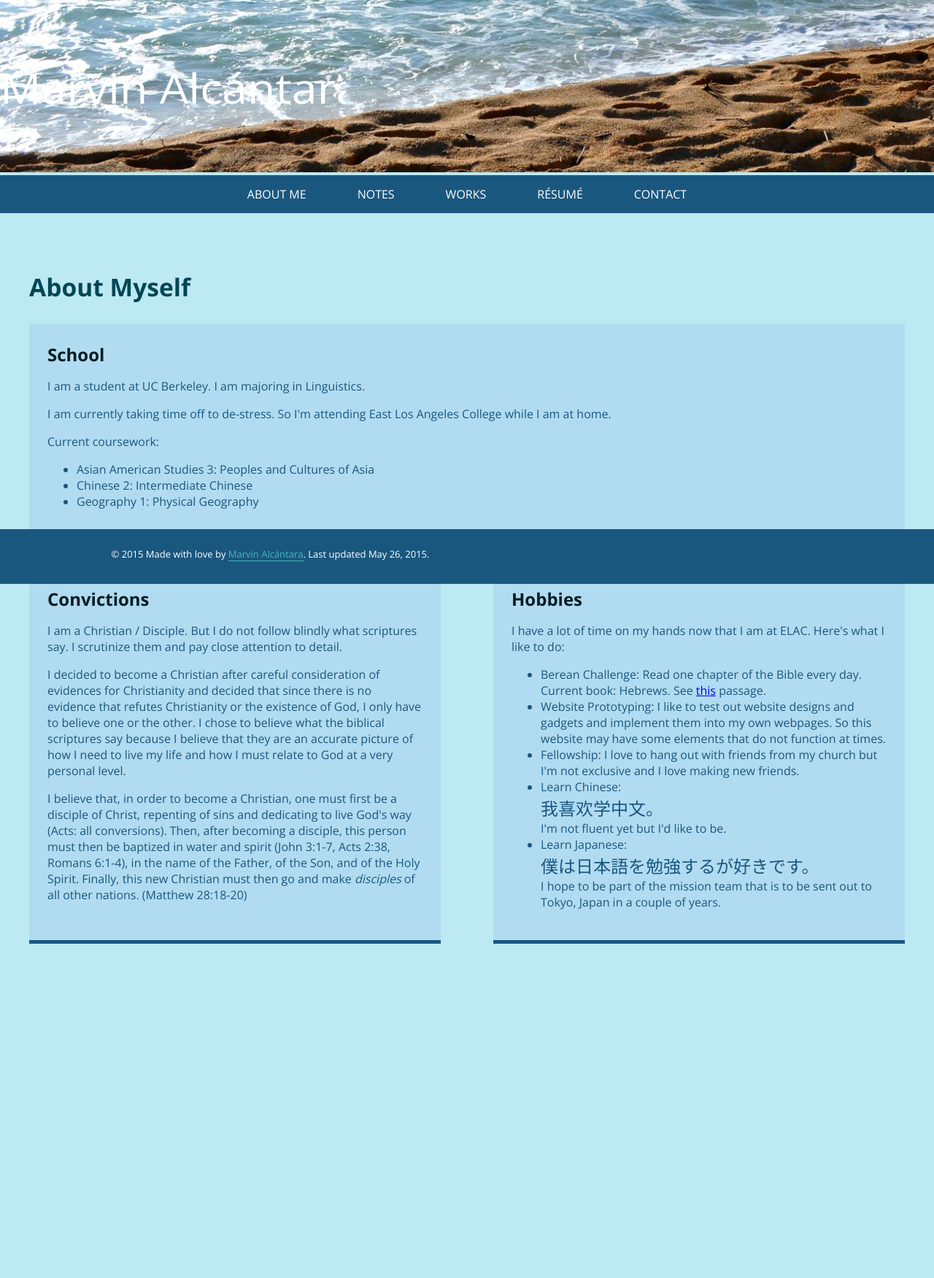
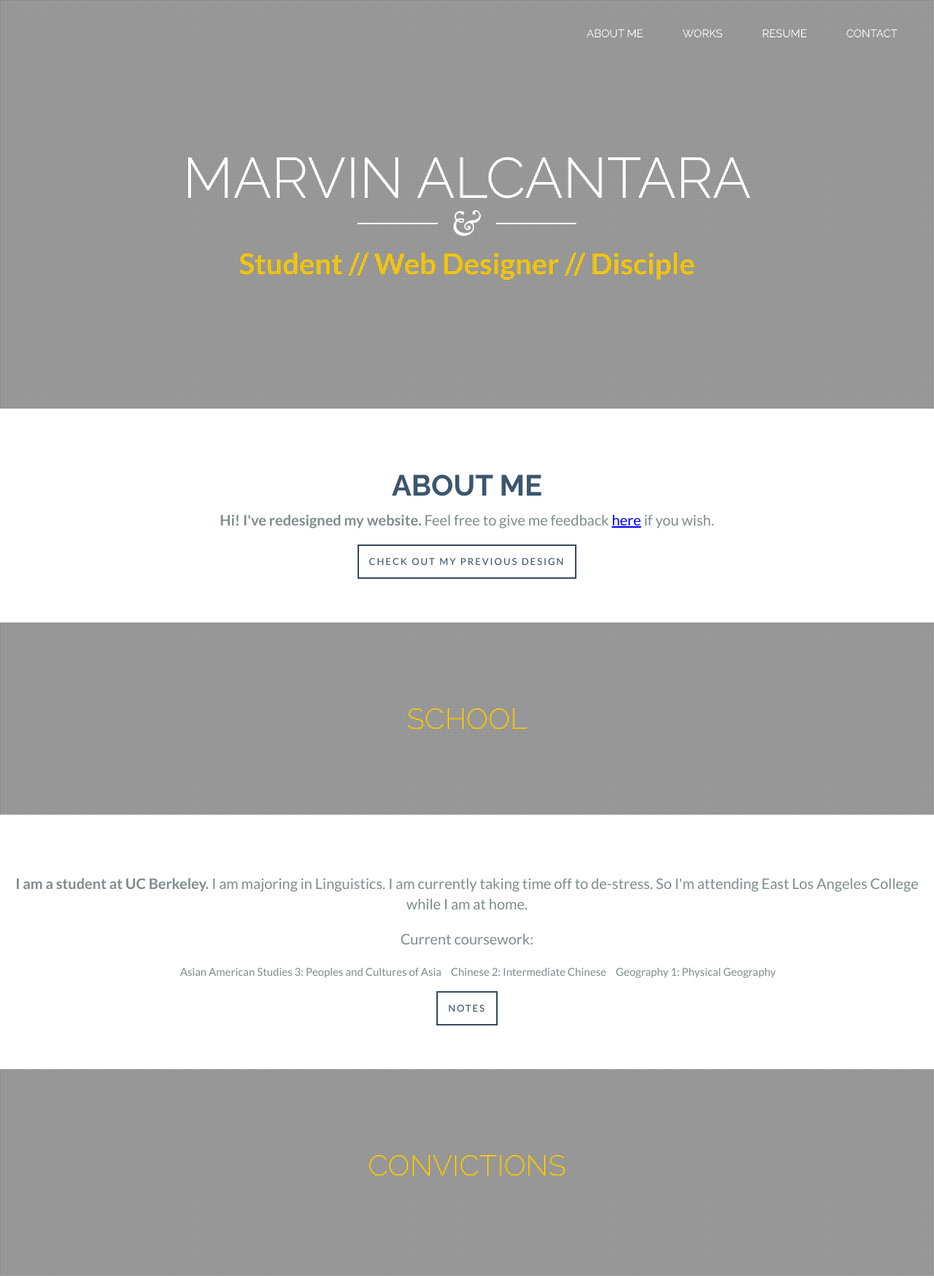
Before and after one commit to maralkan/maralkan.github.io, a plain HTML site: page index.html in a window 1280 px wide. Shown: the top 1751 px of the page at 73% size. Before the commit the page ends 1378 px from the top, so only its background shows below. Drawn offline with nearby package versions, Linux system fonts and the light colour scheme.

Commit message:
Revert to previous design
Landing page now has an artist's theme applied to it. Will enable future
work on parallax.

```diff
--- a/index.html
+++ b/index.html
@@ -6,83 +6,97 @@
         <title>Marvin Alcantara</title>
         <meta name="author" content="Marvin Alcantara">
         <meta name="keywords" content="Marvin Alcantara, hireable college student, web designer, html coder, css coder, html css coder, flex coder, UC Berkeley, hireable, html, css, flex, photgrapher website, video website">
+        <meta name="viewport" content="width=device-width, initial-scale=1, minimum-scale=1, maximum-scale=1">
         <meta name="robots" content="index, follow">
 
-        <link href='http://fonts.googleapis.com/css?family=Open+Sans:400,300,700' rel='stylesheet' type='text/css'>
+        <link href='http://fonts.googleapis.com/css?family=Lato:300,400,700,900,300italic,400italic,700italic,900italic|Raleway:400,200,300,500,700,600,800,900' rel='stylesheet' type='text/css'>
 
-        <meta name="viewport" content="width=device-width">
+        <link rel="stylesheet" href="../css/normalize.css" media="all">
+        <link rel="stylesheet" href="../css/a_style.css" media="all">
 
-        <link rel="stylesheet" href="css/normalize.css">
-        <link rel="stylesheet" href="css/style.css" media="screen" type="text/css" />
-
-        <script src="js/modernizr.js"></script>
+        <script src="../js/jquery-1.11.1.min.js"></script>
+        <script src="../js/device.min.js"></script> <!--OPTIONAL JQUERY PLUGIN-->
+        <script src="../js/jquery.mb.YTPlayer.js"></script>
+        <script src="../js/custom.js"></script>
     </head>
 
     <body>
-        <div class="head">
-            <header class="box">
-                <span>
-                    <?xml version="1.0" encoding="utf-8"?>
-                    <svg class="logo" version="1.1" id="Layer_1" xmlns="http://www.w3.org/2000/svg" xmlns:xlink="http://www.w3.org/1999/xlink" x="0px" y="0px"
-                         width="473.639px" height="43.551px" viewBox="0 0 473.639 43.551" enable-background="new 0 0 473.639 43.551"
-                         xml:space="preserve">
-                    <text transform="matrix(1.1 0 0 1 0 43.55)" fill="#FFFFFF" font-family="Open Sans" font-size="57">Marvin Alcántara</text>
-                    </svg>
-                </span>
-          </header>
-          <nav class="main-nav">
-              <div class="container">
+        <section class="big-background">
+            <div class='pattern'></div>
+            <nav>
                 <ul>
-                      <li class="mobile-button"><a href="#">Menu</a></li>
-                      <li><a href="/">About Me</a></li>
-                      <li><a href="#">Notes</a>
-                          <ul>
-                              <li><a href="/notes/as-am">As - Am Studies</a></li>
-                              <li><a href="/notes/bible-studies">Bible Studies</a></li>
-                              <li><a href="/notes/chn">Chinese</a></li>
-                              <li><a href="/notes/geo">Geography</a></li>
+                    <li><a href="../">About Me</a></li>
+                    <li><a href="../works/">Works</a></li>
+                    <li><a href="../resume">Resume</a></li>
+                    <li><a href="../contact">Contact</a></li>
                 </ul>
-                      </li>
-                      <li><a href="#">Works</a>
-                          <ul>
-                              <li><a href="/works/artist-theme">Artist's Theme</a></li>
-                              <li><a href="/works/fixnav">Fixed Nav Bar</a></li>
-                              <li><a href="/works/video-theme">Video Theme</a></li>
-                          </ul>
-                      </li>
-                      <li><a href="/resume">R&eacute;sum&eacute;</a></li>
-                      <li><a href="/contact">Contact</a></li>
-                  </ul>
+            </nav>
+            <a id="bgndVideo" class="player" data-property="{videoURL:'https://www.youtube.com/watch?v=PN_CP4SuoTU',containment:'body',autoPlay:true, mute:true, startAt:07, opacity:1, quality:'hd1080'}"></a>
+            <!-- <div class="pattern"></div> -->
+            <div class="big-background-container">
+                <h1 class="big-background-title">Marvin Alcantara</h1>
+                <div class="divider"></div>
+                <h1 id="colorize">Student // Web Designer // Disciple</h1>
+                <!-- <a href="/index2.html" class="big-background-btn" target="_blank">Static Site</a> -->
             </div>
-          </nav>
+        </section>
+        <div class="wrapper">
+            <section class="about-section">
+                <div class="about-section-container">
+                    <h2 class="about-section-title">About Me</h2>
+                    <p><strong>Hi! I've redesigned my website.</strong> Feel free to give me feedback <a href="../contact">here</a> if you wish.</p>
+                    <a href="../index2" target="_blank" class="about-section-btn">Check out my previous design</a>
                 </div>
-    <section class="content">
-<!--        <div class="full-bleed cool-photo-geo"></div>-->
-        <article class="post">
-            <div class="container">
-                <h2>About Myself</h2>
-                <div class="columns">
-                    <div class="item" style="min-width:100%;">
-                        <h4 class="item-title">School</h4>
-                        <p>I am a student at UC Berkeley. I am majoring in Linguistics.</p>
-                        <p>I am currently taking time off to de-stress. So I'm attending East Los Angeles College while I am at home.</p>
+            </section>
+            <section class="small-background-section">
+                <div class='pattern'></div>
+                <div class="small-background-container">
+                  <h2 class="small-background-title"><span>School</span></h2>
+                    <!-- <p></p> <a href="/works/video-theme" class="big-background-btn">Check it here</a> -->
+                </div>
+            </section>
+
+            <section class="about-section">
+                <div class="about-section-container">
+                    <!-- <h2 class="about-section-title">School</h2> -->
+                    <p><strong>I am a student at UC Berkeley.</strong> I am majoring in Linguistics. I am currently taking time off to de-stress. So I'm attending East Los Angeles College while I am at home.</p>
                     <p>Current coursework:</p>
                     <ul>
                           <li>Asian American Studies 3: Peoples and Cultures of Asia</li>
                           <li>Chinese 2: Intermediate Chinese</li>
                           <li>Geography 1: Physical Geography</li>
                     </ul>
+                    <a href="../notes" target="_blank" class="about-section-btn">Notes</a>
                 </div>
-
-                    <div class="item">
-                        <h4 class="item-title">Convictions</h4>
+            </section>
+            <section class="small-background-section">
+                <div class='pattern'></div>
+                <div class="small-background-container">
+                  <h2 class="small-background-title"><span>Convictions</span></h2>
+                    <p></p>
+                    <!-- <a href="/works/video-theme" class="big-background-btn">Check it here</a> -->
+                </div>
+            </section>
+            <section class="about-section">
+                <div class="about-section-container">
+                    <!-- <h2 class="about-section-title">School</h2> -->
                     <p>I am a Christian / Disciple. But I do not follow blindly what scriptures say. I scrutinize them and pay close attention to detail.</p>
                     <p>I decided to become a Christian after careful consideration of evidences for Christianity and decided that since there is no evidence that refutes Christianity or the existence of God, I only have to believe one or the other. I chose to believe what the biblical scriptures say because I believe that they are an accurate picture of how I need to live my life and how I must relate to God at a very personal level.</p>
                     <p>I believe that, in order to become a Christian, one must first be a disciple of Christ, repenting of sins and dedicating to live God's way (Acts: all conversions). Then, after becoming a disciple, this person must then be baptized in water and spirit (John 3:1-7, Acts 2:38, Romans 6:1-4), in the name of the Father, of the Son, and of the Holy Spirit. Finally, this new Christian must then go and make <em>disciples</em> of all other nations. (Matthew 28:18-20)</p>
+                    <a href="../notes/bible-studies" target="_blank" class="about-section-btn">Bible Studies</a>
                 </div>
-
-                    <div class="item">
-                        <h4 class="item-title">Hobbies</h4>
+            </section>
+            <section class="small-background-section">
+                <div class='pattern'></div>
+                <div class="small-background-container">
+                  <h2 class="small-background-title"><span>Hobbies</span></h2>
+                    <p></p>
+                    <!-- <a href="/works/video-theme" class="big-background-btn">Check it here</a> -->
+                </div>
+            </section>
+            <section class="about-section">
+                <div class="about-section-container">
+                    <!-- <h2 class="about-section-title">School</h2> -->
                     <p>I have a lot of time on my hands now that I am at ELAC. Here's what I like to do:</p>
                     <ul>
                           <li>Berean Challenge: Read one chapter of the Bible every day. Current book: Hebrews. See <a href="https://www.biblegateway.com/passage/?search=Acts+17%3A11-12&version=NIV" target="_blank">this</a> passage.</li>
@@ -91,11 +105,21 @@
                           <li>Learn Chinese:<br/><span class="asian">我喜欢学中文。</span><br />I'm not fluent yet but I'd like to be.</li>
                           <li>Learn Japanese:<br/><span class="asian">僕は日本語を勉強するが好きです。</span><br/>I hope to be part of the mission team that is to be sent out to Tokyo, Japan in a couple of years.</li>
                     </ul>
+                    <a href="../notes/bible-studies" target="_blank" class="about-section-btn">Bible Studies</a>
                 </div>
+            </section>
+            <section class="small-background-section">
+                <div class='pattern'></div>
+                <div class="small-background-container">
+                  <p class="small-background-title"><span>&copy; 2015 Made with love by <a href="/">Marvin Alc&aacute;ntara</a>. Last updated May 26, 2015.</span></p>
+                    <p></p>
+                    <!-- <a href="/works/video-theme" class="big-background-btn">Check it here</a> -->
                 </div>
+            </section>
         </div>
-        </article>
-    </section>
+    </body>
+
+    <!-- <body>
 
       <footer class="footer">
         <div class="container">
@@ -103,10 +127,5 @@
         </div>
       </footer>
 
-<script src='http://codepen.io/assets/libs/fullpage/jquery.js'></script>
-<script src="js/index.js"></script>
-<script src="js/functions.js"></script>
-
-    </body>
-
+    </body> -->
 </html>
```
Lines whose indentation alone changed are shown as unchanged.
